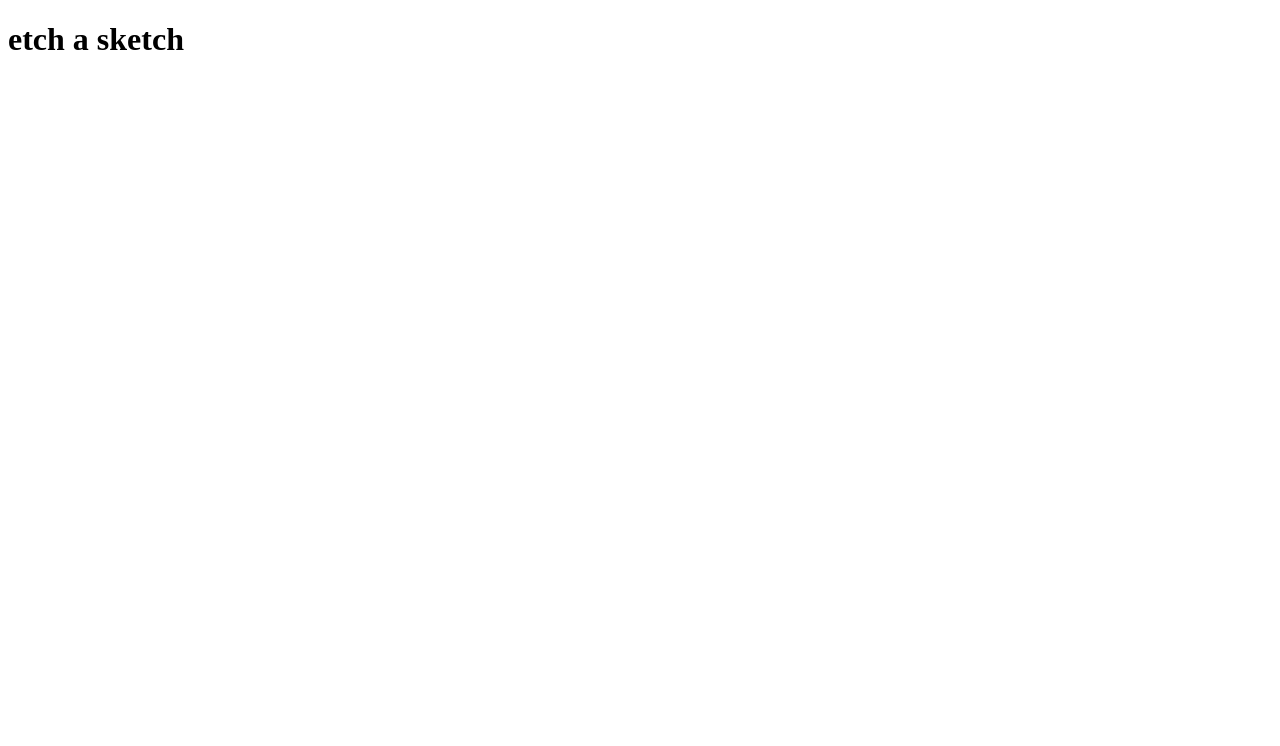
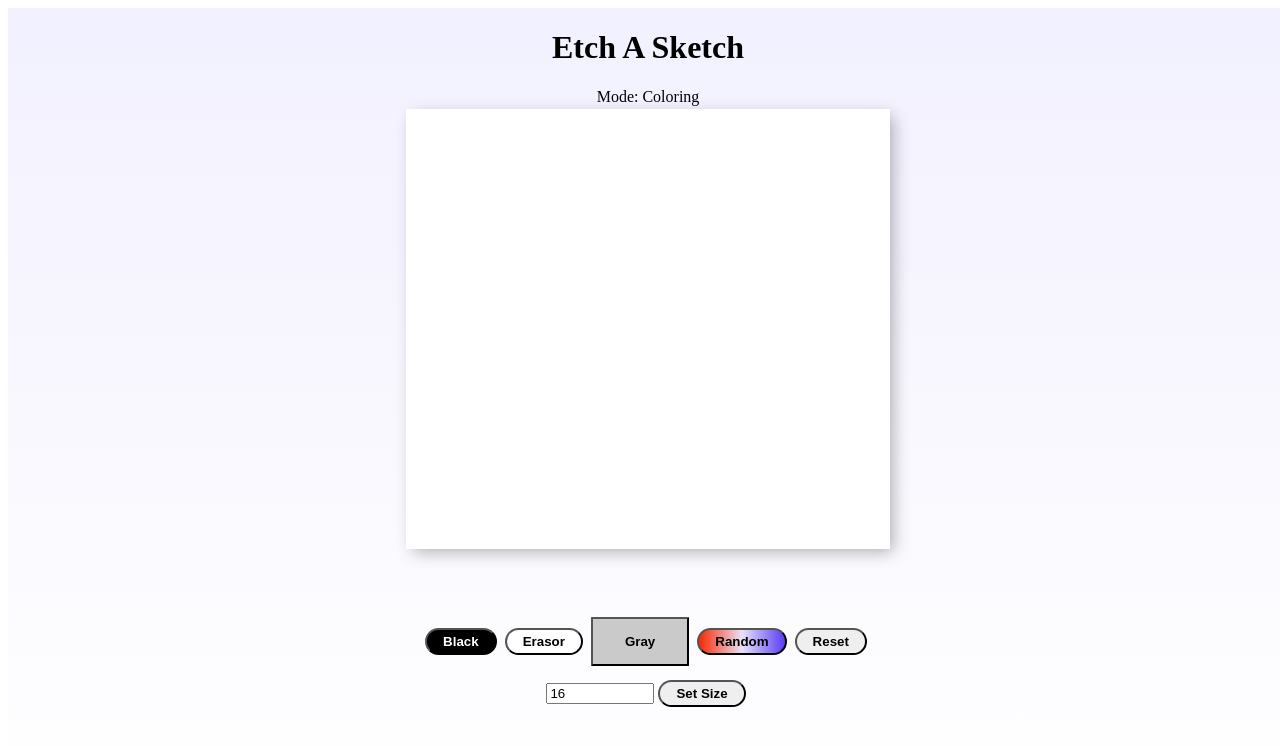
Before and after one commit to changastokes/etch-a-sketch, a plain HTML site: page index.html in a window 1280 px wide. Drawn offline with Linux system fonts and the light colour scheme.

Commit message:
changes not complete

```diff
--- a/index.html
+++ b/index.html
@@ -1,13 +1,44 @@
 <!DOCTYPE html>
 <html lang="en">
-<head>
-    <meta charset="UTF-8">
-    <meta http-equiv="X-UA-Compatible" content="IE=edge">
-    <meta name="viewport" content="width=device-width, initial-scale=1.0">
-    <title>etch a sketch</title>
-</head>
-<body>
-    <h1>etch a sketch</h1>
-
-</body>
+  <head>
+    <meta charset="UTF-8" />
+    <meta http-equiv="X-UA-Compatible" content="IE=edge" />
+    <meta name="viewport" content="width=device-width, initial-scale=1.0" />
+    <link rel="stylesheet" href="reset.css" />
+    <link rel="stylesheet" href="styles.css" />
+    <title>Etch A Sketch with Color</title>
+  </head>
+  <body>
+    <div class="flex-container">
+      <div class="title"><h1>Etch A Sketch</h1></div>
+      <div class="mode">Mode: Coloring</div>
+      <div class="content">
+        <div class="board"></div>
+        <div class="buttons">
+          <button class="blackButton" onclick="changeColor('black')">
+            Black
+          </button>
+          <button class="erasorButton" onclick="changeColor('white')">
+            Erasor
+          </button>
+          <button class="grayButton" onclick="changeColor('gray')">Gray</button>
+          <button class="randomButton" onclick="changeColor('random')">
+            Random
+          </button>
+          <button onclick="resetBoard()">Reset</button>
+        </div>
+        <div>
+          <input
+            type="text"
+            placeholder="Size of Board"
+            value="16"
+            onchange="changeSize(this.value)"
+          />
+          <button>Set Size</button>
+        </div>
+        <div class="error">Input must be between 2 and 100</div>
+      </div>
+    </div>
+  </body>
+  <script src="main.js"></script>
 </html>
--- /dev/null
+++ b/main.js
@@ -0,0 +1,60 @@
+let color = "black";
+let click = true;
+
+function populateBoard(size) {
+  let board = document.querySelector(".board");
+  let squares = board.querySelectorAll("div");
+  squares.forEach((div) => div.remove());
+  board.style.gridTemplateColumns = `repeat(${size} , 1fr)`;
+  board.style.gridTemplateRows = `repeat(${size} , 1fr)`;
+
+  let amount = size * size;
+  for (let i = 0; i < amount; i++) {
+    let square = document.createElement("div");
+    square.addEventListener("mouseover", colorSquare);
+    square.style.backgroundColor = "white";
+    board.insertAdjacentElement("beforeend", square);
+  }
+}
+
+populateBoard(16);
+
+function changeSize(input) {
+  if (input >= 2 && input <= 100) {
+   // document.querySelector(".error").style.display = "none";
+    populateBoard(input);
+  } else {
+    document.querySelector(".error").style.display = "flex";
+  }
+}
+
+function colorSquare() {
+  if (click) {
+    if (color === "random") {
+      this.style.backgroundColor = `hsl(${Math.random() * 360}, 100%, 50%)`;
+    } else {
+      this.style.backgroundColor = color;
+    }
+  }
+}
+
+function changeColor(choice) {
+  color = choice;
+}
+
+function resetBoard() {
+  let board = document.querySelector(".board");
+  let squares = board.querySelectorAll("div");
+  squares.forEach((div) => (div.style.backgroundColor = "white"));
+}
+
+document.querySelector("body").addEventListener("click", (e) => {
+  if (e.target.tagName != "BUTTON") {
+    click = !click;
+    if (click) {
+      document.querySelector(".mode").textContent = "Mode: Coloring";
+    } else {
+      document.querySelector(".mode").textContent = "Mode: Not Coloring";
+    }
+  }
+});
--- a/style.css
+++ /dev/null
@@ -1 +0,0 @@
-.div
--- /dev/null
+++ b/styles.css
@@ -0,0 +1,91 @@
+.flex-container {
+    height: 100vh;
+    width: 100vw;
+    display: flex;
+    flex-direction: column;
+    align-items: center;
+    background: linear-gradient(rgba(96, 79, 252, 0.082), white);
+  }
+  .board {
+    width: 80%;
+    height: 80%;
+    display: grid;
+    background-color: white;
+    box-shadow: inset 0 -3em 3em rgba(0, 0, 0, 0.1), 0 0 0 2px rgb(255, 255, 255),
+      0.3em 0.3em 1em rgba(0, 0, 0, 0.3);
+  }
+  .board:hover {
+    cursor: pointer;
+  }
+  .content {
+    display: flex;
+    flex-direction: column;
+    align-items: center;
+    min-width: 300px;
+    min-height: 300px;
+    width: 60vw;
+    height: 60vw;
+    max-width: 600px;
+    max-height: 600px;
+  }
+  .title {
+    display: flex;
+    justify-content: column;
+  }
+  .buttons {
+    margin-top: 70px;
+    margin-bottom: 10px;
+  }
+  button {
+    padding: 0.3em 1.2em;
+    margin: 0 0.3em 0.3em 0;
+    border-radius: 2em;
+    text-decoration: none;
+    font-weight: 600;
+    text-align: center;
+    transition: all 0.2s;
+  }
+  button:hover {
+    cursor: pointer;
+  }
+  .blackButton {
+    background-color: rgb(0, 0, 0);
+    color: white;
+  }
+  .blackButton:hover {
+    background-color: white;
+    color: black;
+  }
+  .grayButton {
+    background-color: rgba(128, 128, 128, 0.411);
+    color: black;
+    padding: 15px 32px;
+    border-radius: 1px;
+  }
+  .grayButton:hover {
+    background-color: rgb(95, 95, 95);
+    color: white;
+  }
+  .randomButton {
+    background: linear-gradient(0.25turn, #fa2803, #e8e1f8, #583cf6);
+  }
+  .randomButton:hover {
+    background: linear-gradient(0.25turn, #20ff02, #e4f040, #71acd3);
+  }
+  .erasorButton {
+    background-color: rgb(255, 255, 255);
+    color: rgb(0, 0, 0);
+  }
+  .erasorButton:hover {
+    background-color: white;
+    color: rgb(255, 255, 255);
+  }
+  input {
+    width: 100px;
+  }
+  .mode {
+    margin-bottom: 5px;
+  }
+  .error {
+    display: none;
+  }
```
